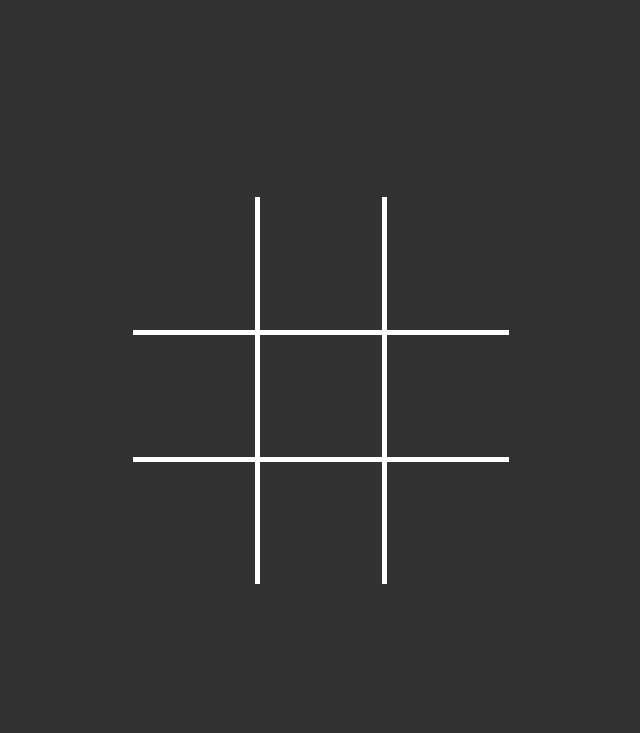
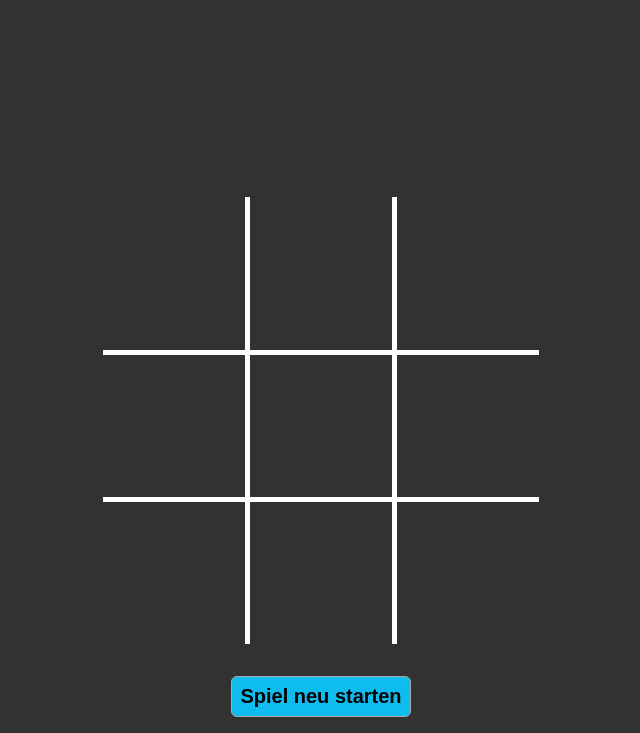
Before and after one commit to LotharZok/tic-tac-toe, a plain HTML site: page index.html in a window 1280 px wide. Both pictures are taken after a click on the element 514 px from the left and 326 px from the top of the page. Shown: the part 67-800 px from the top of the page, without its empty margins (319-959 px from the left). Drawn offline with Linux system fonts and the light colour scheme.

Commit message:
correction of some code parts and addition of new-game-button

```diff
--- a/index.html
+++ b/index.html
@@ -15,7 +15,10 @@
 
     <div id="content">
 
+    </div>
 
+    <div class="restartButton mt-32">
+        <button onclick="restartGame()">Spiel neu starten</button>
     </div>
 
 
--- a/script.js
+++ b/script.js
@@ -47,6 +47,11 @@ function render() {
         cell.innerHTML = generateCrossSVG();
       } else {
         cell.onclick = () => {
+          if (fields[index]) {  // Diese If-Abfrage wurde von mir eingebaut, ist nicht von chatGPT
+            // console.log('schon gefüllt');
+          } else {
+            // console.log('noch leer');
+
             // Wechseln Sie den aktuellen Spieler
             currentPlayer = currentPlayer === 'circle' ? 'cross' : 'circle';
 
@@ -61,13 +66,14 @@ function render() {
             }
 
             // Entfernen Sie das onclick-Attribut, um weitere Klicks auf diese Zelle zu verhindern
-          cell.removeAttribute('onclick');
+            cell.removeAttribute('onclick');  // DAS IST BLÖDSINN !!! --> Das Attribut ist gar nicht vergeben und es wird anders auf ein Klick reagiert
 
             // Testen Sie, ob das Spiel vorbei ist
             const result = checkWin();
             if (result) {
               // Wenn das Spiel vorbei ist, zeichnen Sie eine Linie durch die siegreichen Zellen
               drawWinningLine(result);
+            }
           }
         }
       }
@@ -86,14 +92,15 @@ function render() {
 }
 
 
+
 // Zweite Version, eine Zeile von mir deaktiviert <!-- -->
 //
 function generateCircleSVG() {
   const svgCode = `
       <svg viewBox="0 0 70 70">
         <circle cx="35" cy="35" r="30" fill="none" stroke="#0EBCEE" stroke-width="5" stroke-dasharray="188.5" stroke-dashoffset="188.5">
-          <animate attributeName="stroke-dashoffset" dur="0.5s" to="0" fill="freeze" />
-          <!-- animateTransform attributeName="transform" attributeType="XML" type="rotate" from="0 35 35" to="360 35 35" dur="0.75s" fill="freeze" / -->
+          <animate attributeName="stroke-dashoffset" dur="0.125s" to="0" fill="freeze" />
+          <!-- animateTransform attributeName="transform" attributeType="XML" type="rotate" from="0 35 35" to="360 35 35" dur="0.125s" fill="freeze" / -->
         </circle>
       </svg>
     `;
@@ -107,10 +114,10 @@ function generateCrossSVG() {
   const svgCode = `
       <svg viewBox="0 0 70 70">
         <line x1="10" y1="10" x2="60" y2="60" stroke="#F7C607" stroke-width="7" stroke-linecap="round" stroke-dasharray="150" stroke-dashoffset="150">
-          <animate attributeName="stroke-dashoffset" dur="0.5s" to="0" fill="freeze" />
+          <animate attributeName="stroke-dashoffset" dur="0.125s" to="0" fill="freeze" />
         </line>
         <line x1="60" y1="10" x2="10" y2="60" stroke="#F7C607" stroke-width="7" stroke-linecap="round" stroke-dasharray="150" stroke-dashoffset="150">
-          <animate attributeName="stroke-dashoffset" dur="0.5s" to="0" fill="freeze" />
+          <animate attributeName="stroke-dashoffset" dur="0.125s" to="0" fill="freeze" />
         </line>
       </svg>
     `;
@@ -169,12 +176,12 @@ function drawWinningLine(result) {
   console.log(posInArray);
   // 0,1,2 --> Waagerecht, 3,4,5 --> Senkrecht, 6 --> Diagonal links oben nach rechts unten, 7 --> Diagonal rechts oben nach links unten
 
-  // Setze die Positionen der Linie
+  // Setze die Positionen der Linie  --> Deaktiviert von mir, weil es so nicht funktionierte. Die Linien waren weitab vom Spielfeld
   // line.setAttribute('x1', positions[0].x);
   // line.setAttribute('y1', positions[0].y);
   // line.setAttribute('x2', positions[positions.length - 1].x);
   // line.setAttribute('y2', positions[positions.length - 1].y);
-  switch (posInArray) {
+  switch (posInArray) {  // Eingebaut von mir, damit die Positionen korrekt gesetzt werden
     case 0:
     case 1:
     case 2:
@@ -205,7 +212,6 @@ function drawWinningLine(result) {
       break;
   }
 
-
   svg.appendChild(line);
 
   const container = document.getElementById('content');
@@ -220,3 +226,19 @@ function getPosInArray(arrayOuter, arrayInner) {
     }
   }
 }
+
+
+function restartGame() {
+  fields = [
+    null,
+    null,
+    null,
+    null,
+    null,
+    null,
+    null,
+    null,
+    null
+  ];
+  render();
+}
--- a/style.css
+++ b/style.css
@@ -34,8 +34,8 @@ table {
 table td {
     border: 5px solid white;
     /* padding: 20px; */
-    width: 120px;
-    height: 120px;
+    width: 140px;
+    height: 140px;
 
     text-align: center;
     font-size: 36px;
@@ -50,3 +50,28 @@ td:hover {
 .winning-line {
     position: absolute;
 }
+
+.restartButton {
+    display: flex;
+    justify-content: center;
+    align-items: center;
+}
+
+.restartButton button {
+    background-color: #0EBCEE;
+    color: black;
+    font-size: 20px;
+    font-weight: bold;
+    padding: 8px;
+    border: 1px solid darkgray;
+    border-radius: 6px;
+}
+
+.restartButton button:hover {
+    cursor: pointer;
+    background-color: #0ebdee5b;
+}
+
+.mt-32 {
+    margin-top: 32px;
+}
```
Lines whose indentation alone changed are shown as unchanged.
